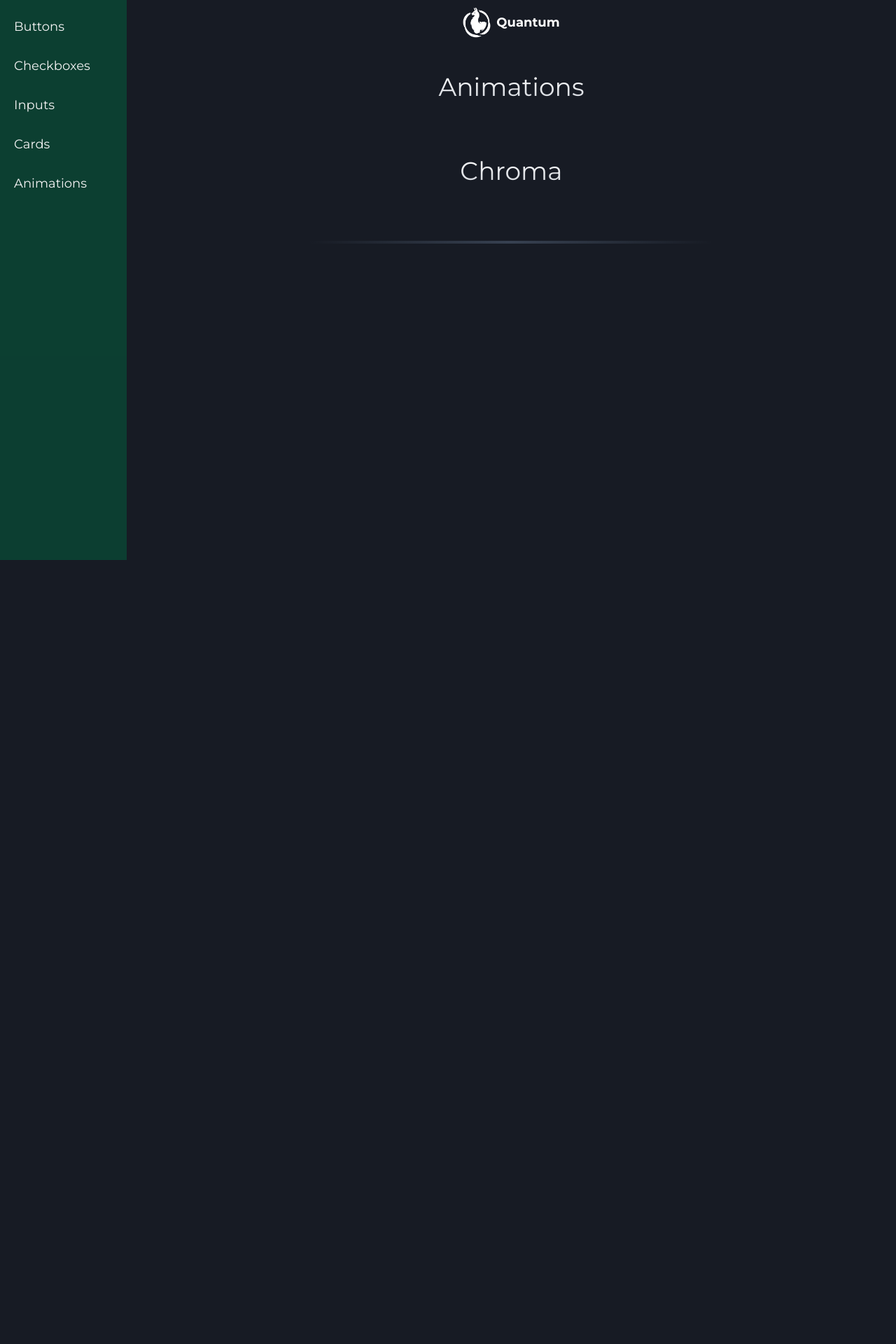
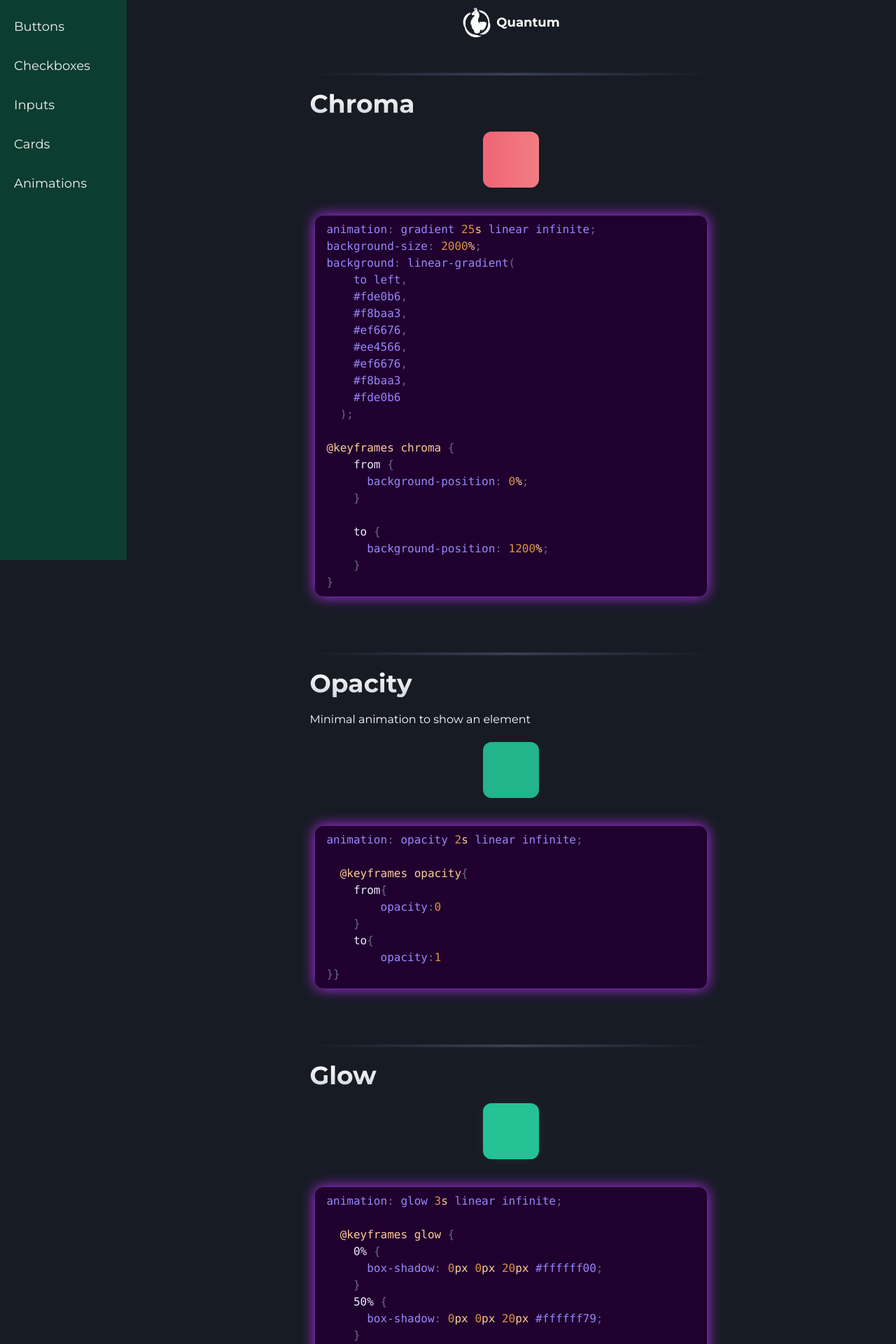
Before and after one commit to pa-ku/quantum_ui, a React (Vite) app: page /animations in a window 1280 px wide. Shown: the top 1920 px of the page at 70% size. Before the commit the page ends 800 px from the top, so only its background shows below. Built offline with nearby package versions, Linux system fonts and the light colour scheme.

Commit message:
added 2 new animations

```diff
--- a/src/components/CodeBlock.jsx
+++ b/src/components/CodeBlock.jsx
@@ -1,9 +1,13 @@
 import { Highlight, themes } from "prism-react-renderer";
 import { useState } from "react";
-export default function CodeBlock({ code }) {
+export default function CodeBlock({ code, language }) {
   return (
     <>
-      <Highlight theme={themes.duotoneDark} code={code} language="tsx">
+      <Highlight
+        theme={themes.duotoneDark}
+        code={code}
+        language={language ? language : "tsx"}
+      >
         {({ tokens, getLineProps, getTokenProps }) => (
           <pre
             open
--- a/src/components/animations/Chroma.jsx
+++ /dev/null
@@ -1,3 +0,0 @@
-export default function Chroma() {
-  return <div className="animate-chroma">Chroma</div>;
-}
--- a/src/components/animations/Chroma_anim.jsx
+++ b/src/components/animations/Chroma_anim.jsx
@@ -1,16 +1,34 @@
 import React from "react";
+import CodeBlock from "../CodeBlock";
 
 export default function Chroma_anim() {
-  const code = `
-    async function sayHello (name) {
-      console.log('Hello', name);
+  const codeBlock = `animation: gradient 25s linear infinite;
+background-size: 2000%;
+background: linear-gradient(
+    to left,
+    #fde0b6,
+    #f8baa3,
+    #ef6676,
+    #ee4566,
+    #ef6676,
+    #f8baa3,
+    #fde0b6
+  );
+
+@keyframes chroma {
+    from {
+      background-position: 0%;
     }
-    `;
+
+    to {
+      background-position: 1200%;
+    }
+}`;
 
   return (
     <>
-      <h2>Chroma</h2>
-
+      <div className="chroma h-20 w-20 rounded-xl bg-primary-300"></div>
+      <CodeBlock code={codeBlock} language={"css"} />
     </>
   );
 }
--- /dev/null
+++ b/src/components/animations/Glow_anim.jsx
@@ -0,0 +1,24 @@
+import CodeBlock from "../CodeBlock";
+
+export default function Glow_anim() {
+  const codeBlock = `animation: glow 3s linear infinite;
+
+  @keyframes glow {
+    0% {
+      box-shadow: 0px 0px 20px #ffffff00;
+    }
+    50% {
+      box-shadow: 0px 0px 20px #ffffff79;
+    }
+    100% {
+      box-shadow: 0px 0px 20px #ffffff00;
+    }
+}`;
+
+  return (
+    <>
+      <div className="glow h-20 w-20 rounded-xl bg-primary-300"></div>
+      <CodeBlock code={codeBlock} language={"css"} />
+    </>
+  );
+}
--- a/src/components/animations/Opacity_anim.jsx
+++ b/src/components/animations/Opacity_anim.jsx
@@ -1,6 +1,20 @@
-export default function Opacity_anim(){
-    return(
+import CodeBlock from "../CodeBlock";
+
+export default function Opacity_anim() {
+  const codeBlock = `animation: opacity 2s linear infinite;
+
+  @keyframes opacity{
+    from{
+        opacity:0
+    }
+    to{
+        opacity:1
+}}`;
+
+  return (
     <>
-
+      <div className="opacity h-20 w-20 rounded-xl bg-primary-300 opacity-0"></div>
+      <CodeBlock code={codeBlock} language={"css"} />
     </>
-)}
+  );
+}
--- a/src/index.css
+++ b/src/index.css
@@ -83,7 +83,6 @@ pre::-webkit-scrollbar-thumb:hover {
 body::-webkit-scrollbar {
   background-color: #111;
   width: 13px;
-
 }
 body::-webkit-scrollbar-thumb {
   background-color: var(--primary-500);
@@ -133,6 +132,21 @@ body::-webkit-scrollbar-thumb:hover {
   box-shadow: -5px 5px 20px #333;
 }
 
+.chroma {
+  animation: gradient 25s linear infinite;
+  background: linear-gradient(
+    to left,
+    #fde0b6,
+    #f8baa3,
+    #ef6676,
+    #ee4566,
+    #ef6676,
+    #f8baa3,
+    #fde0b6
+  );
+  background-size: 2000%;
+}
+
 @keyframes gradient {
   from {
     background-position: 0%;
@@ -151,12 +165,32 @@ h2 {
   @apply w-full bg-gradient-to-t from-gray-300 to-white bg-clip-text text-center text-4xl text-transparent;
 }
 
+.opacity {
+  animation: opacity 2s linear infinite;
+}
+
 @keyframes opacity {
   from {
     opacity: 0;
   }
   to {
     opacity: 1;
+  }
+}
+
+.glow {
+  animation: glow 3s linear infinite;
+}
+
+@keyframes glow {
+  0% {
+    box-shadow: 0px 0px 20px #ffffff00;
+  }
+  50% {
+    box-shadow: 0px 0px 20px #ffffff79;
+  }
+  100% {
+    box-shadow: 0px 0px 20px #ffffff00;
   }
 }
 
--- a/src/pages/Animations.jsx
+++ b/src/pages/Animations.jsx
@@ -2,16 +2,25 @@ import React from "react";
 import Chroma_anim from "../components/animations/Chroma_anim";
 import Opacity_anim from "../components/animations/Opacity_anim";
 import ComponentTemplate from "../components/ComponentTemplate";
+import Glow_anim from "../components/animations/Glow_anim";
 
 export default function Animations() {
   return (
     <>
-      <div className="wrapper">
-        <h2>Animations</h2>
+      <ComponentTemplate title={"Chroma"} lenguaje={"css"} text={''}>
         <Chroma_anim />
-      </div>
-      <ComponentTemplate>
+      </ComponentTemplate>
+
+      <ComponentTemplate
+        text={"Minimal animation to show an element"}
+        title={"Opacity"}
+        lenguaje={"css"}
+      >
         <Opacity_anim />
+      </ComponentTemplate>
+
+      <ComponentTemplate title={"Glow"} lenguaje={"css"} text={""}>
+        <Glow_anim />
       </ComponentTemplate>
     </>
   );
```
